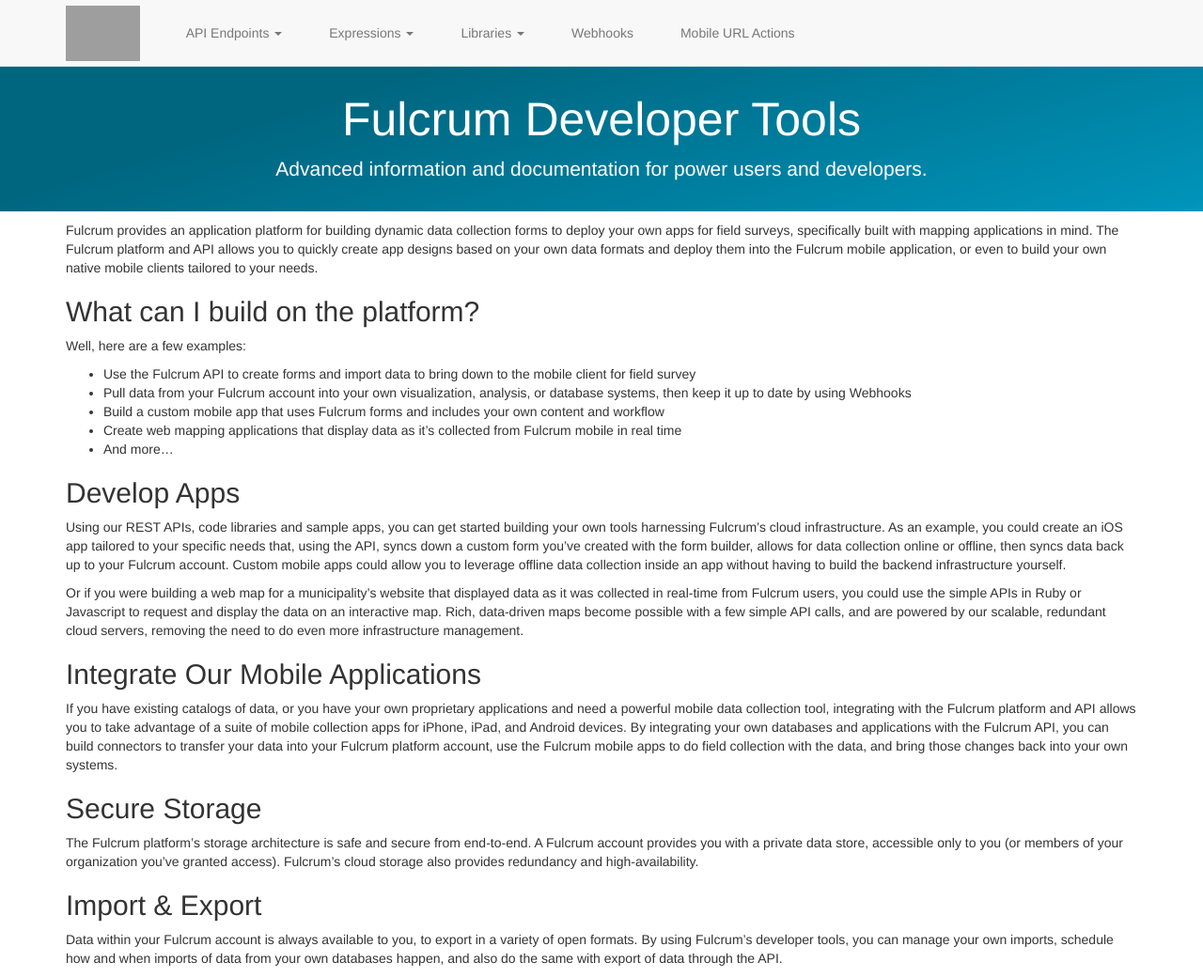
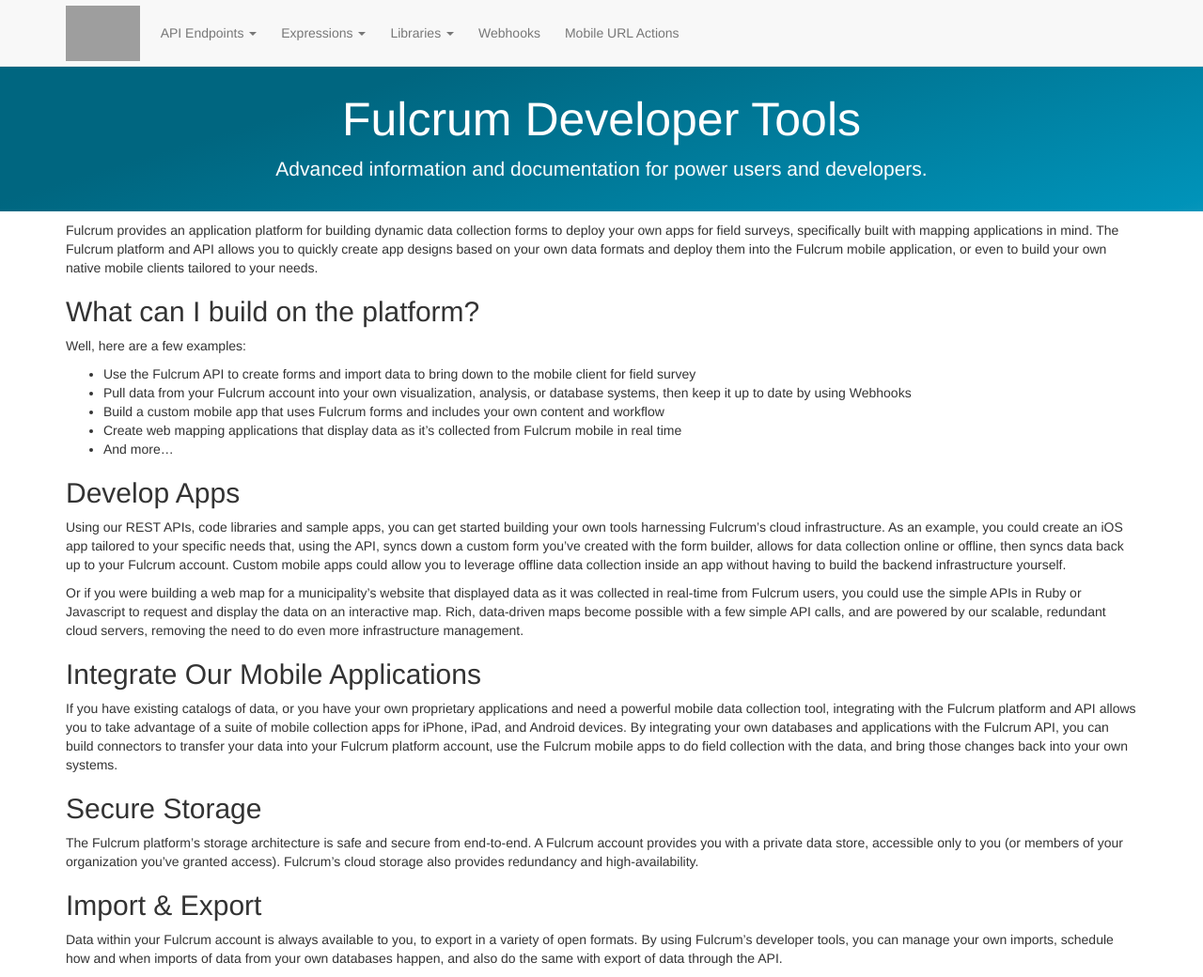
Before and after one commit to rylincoln/developer.fulcrumapp.com, a Jekyll site: the page built from index.md, in a window 1280 px wide and 1040 px high. Shown: the whole window at 94% size. Built offline with Jekyll 4.4.1, drawn with Linux system fonts in a browser that asks for light colours; nearby versions of some CDN libraries; grey boxes are pictures that could not be loaded.

Commit message:
Fix funky nav on tablets. One color for all headers.

```diff
--- a/public/css/app.css
+++ b/public/css/app.css
@@ -8,12 +8,16 @@ body {
 }
 
 .navbar-nav > li {
-  padding: 10px;
+  padding: 10px 2px;
 }
 
 .navbar-nav > li > a {
-  padding: 15px;
+  padding: 15px 11px;
   border-radius: 8px;
+}
+
+.navbar-nav > li > a caret {
+  margin-left: 0;
 }
 
 .navbar {
@@ -26,7 +30,7 @@ body {
 
 .navbar-brand {
   padding: 6px 4px 4px 15px;
-  margin-right: 20px;
+  margin-right: 5px;
 }
 
 .navbar-toggle {
@@ -66,46 +70,16 @@ body {
   }
 }
 
-body.endpoints .header {
-  background-color: #cc3e00;
-  background-image: -webkit-linear-gradient(287deg,#cc3e00 10%,#f61082 36%,#fff 70%);
-  background-image: -moz-linear-gradient(287deg,#cc3e00 10%,#f61082 36%,#fff 70%);
-  background-image: -o-linear-gradient(287deg,#cc3e00 10%,#f61082 36%,#fff 70%);
-  background-image: -ms-linear-gradient(287deg,#cc3e00 10%,#f61082 36%,#fff 70%);
-  background-image: linear-gradient(163deg,#cc3e00 10%,#f61082 36%,#fff 70%);
-}
-
-body.expressions .header {
-  background-color: #7c736f;
-  background-image: -webkit-linear-gradient(287deg,#7c736f 10%,#a09e9a 36%,#fff 70%);
-  background-image: -moz-linear-gradient(287deg,#7c736f 10%,#a09e9a 36%,#fff 70%);
-  background-image: -o-linear-gradient(287deg,#7c736f 10%,#a09e9a 36%,#fff 70%);
-  background-image: -ms-linear-gradient(287deg,#7c736f 10%,#a09e9a 36%,#fff 70%);
-  background-image: linear-gradient(163deg,#7c736f 10%,#a09e9a 36%,#fff 70%);
-}
-
-body.general .header {
-  background-color: #008ebd;
-  background-image: -webkit-linear-gradient(287deg,#008ebd 10%,#6dc0ff 36%,#fff 70%);
-  background-image: -moz-linear-gradient(287deg,#008ebd 10%,#6dc0ff 36%,#fff 70%);
-  background-image: -o-linear-gradient(287deg,#008ebd 10%,#6dc0ff 36%,#fff 70%);
-  background-image: -ms-linear-gradient(287deg,#008ebd 10%,#6dc0ff 36%,#fff 70%);
-  background-image: linear-gradient(163deg,#008ebd 10%,#6dc0ff 36%,#fff 70%);
-}
-
-body.overview .header {
-  background-color: #006680;
+.jumbotron.header {
+  padding-top: 15px;
+  padding-bottom: 15px;
+  margin-bottom: 10px;
+  background: #006680;
   background-image: -webkit-linear-gradient(287deg,#006680 10%,#0093b9 36%,#fff 70%);
   background-image: -moz-linear-gradient(287deg,#006680 10%,#0093b9 36%,#fff 70%);
   background-image: -o-linear-gradient(287deg,#006680 10%,#0093b9 36%,#fff 70%);
   background-image: -ms-linear-gradient(287deg,#006680 10%,#0093b9 36%,#fff 70%);
   background-image: linear-gradient(163deg,#006680 10%,#0093b9 36%,#fff 70%);
-}
-
-.jumbotron.header {
-  padding-top: 15px;
-  padding-bottom: 15px;
-  margin-bottom: 10px;
   -webkit-background-size: 100% 1100px;
   -moz-background-size: 100% 1100px;
   background-size: 100% 1100px;
```
